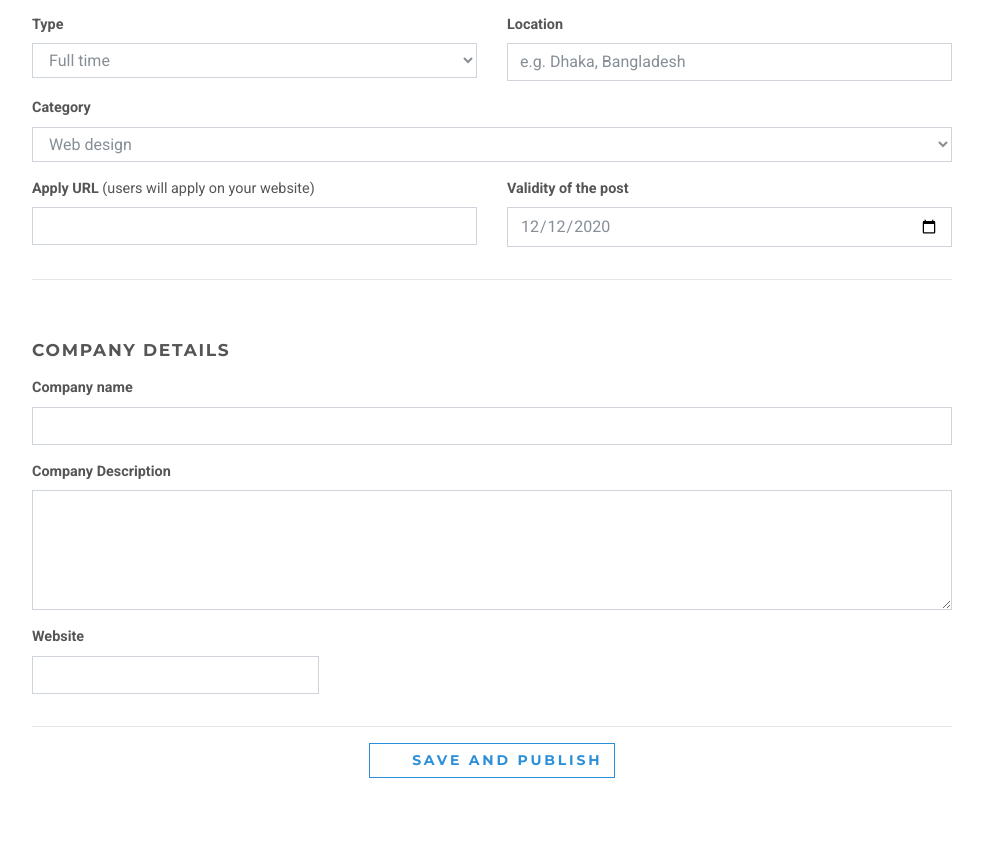
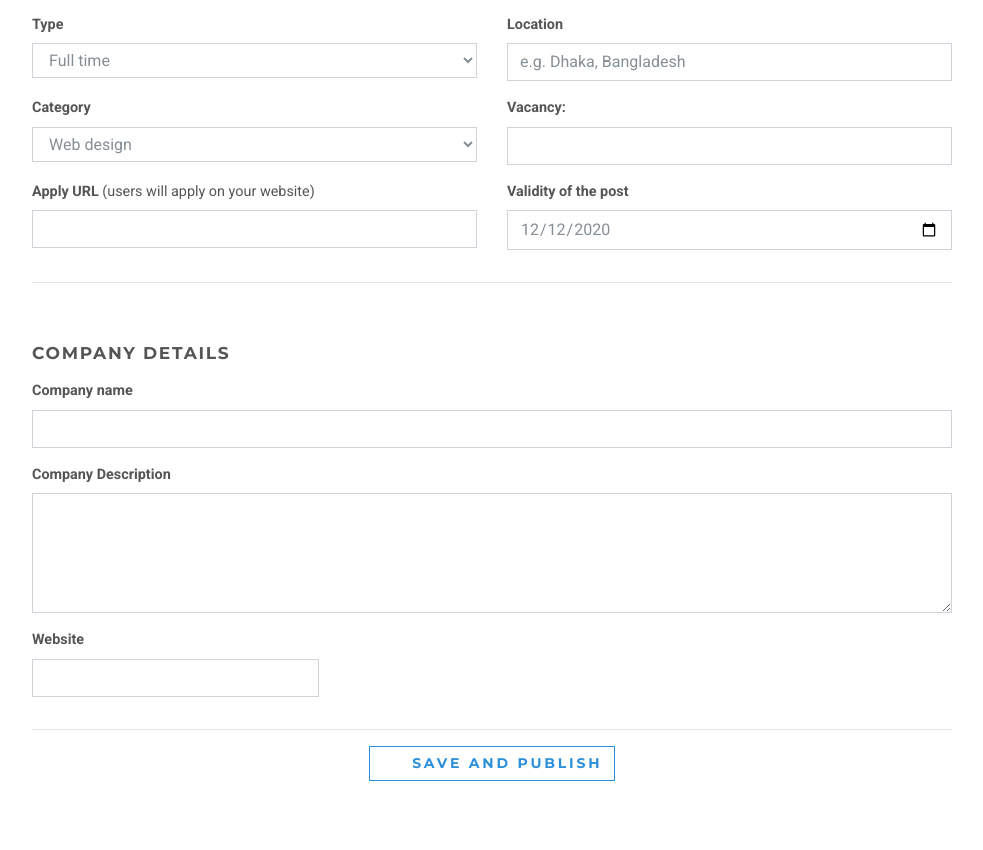
Before and after one commit to manjurulhoque/django-job-portal, a Django app: template templates/jobs/update.html in a window 1280 px wide. Shown: the part 1042-1892 px from the top of the page, without its empty margins (148-1131 px from the left). Run offline with Django 3.2, Linux system fonts and the light colour scheme; the template is opened without the code that fills it: values that come from a table or form of the project are taken from there, others are empty; data comes from the database, SQL or seed files in the repository; parts of the project's set-up code (start-up, migrations or seed data) failed here and were passed over; some libraries are stand-ins or nearby versions.

Commit message:
Added update option of vacancy field in update job post page

```diff
--- a/templates/jobs/update.html
+++ b/templates/jobs/update.html
@@ -96,7 +96,7 @@
 
                         </div>
                         <div class="row">
-                            <div class="col-lg-12 form-group">
+                            <div class="col-lg-6 form-group">
                                 <label for="category">Category</label>
                                 <select id="category" name="category" class="form-control">
                                     <option value="web-design" {% if form.category.value == "web-design" %} selected {% endif %}>Web design</option>
@@ -106,6 +106,11 @@
                                     <option value="support" {% if form.category.value == "support" %} selected {% endif %}>Support</option>
                                     <option value="android" {% if form.category.value == "android" %} selected {% endif %}>Android</option>
                                 </select>
+                            </div>
+                            <div class="col-lg-6 form-group">
+                                <label for="vacancy">Vacancy: </label>
+                                <input id="vacancy" name="vacancy" type="number" min="1" class="form-control"
+                                        value="{{ form.vacancy.value | default_if_none:"" }}">
                             </div>
                         </div>
                         <div class="row">
```
